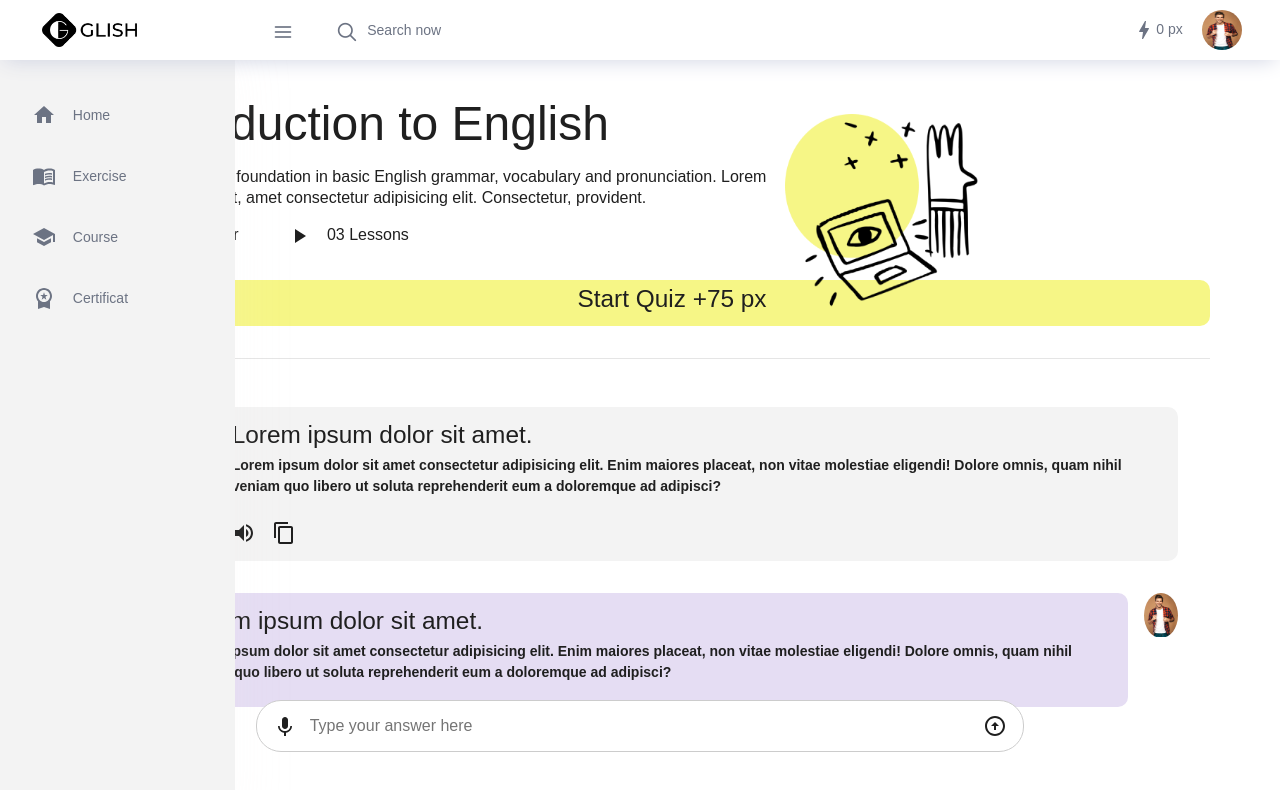
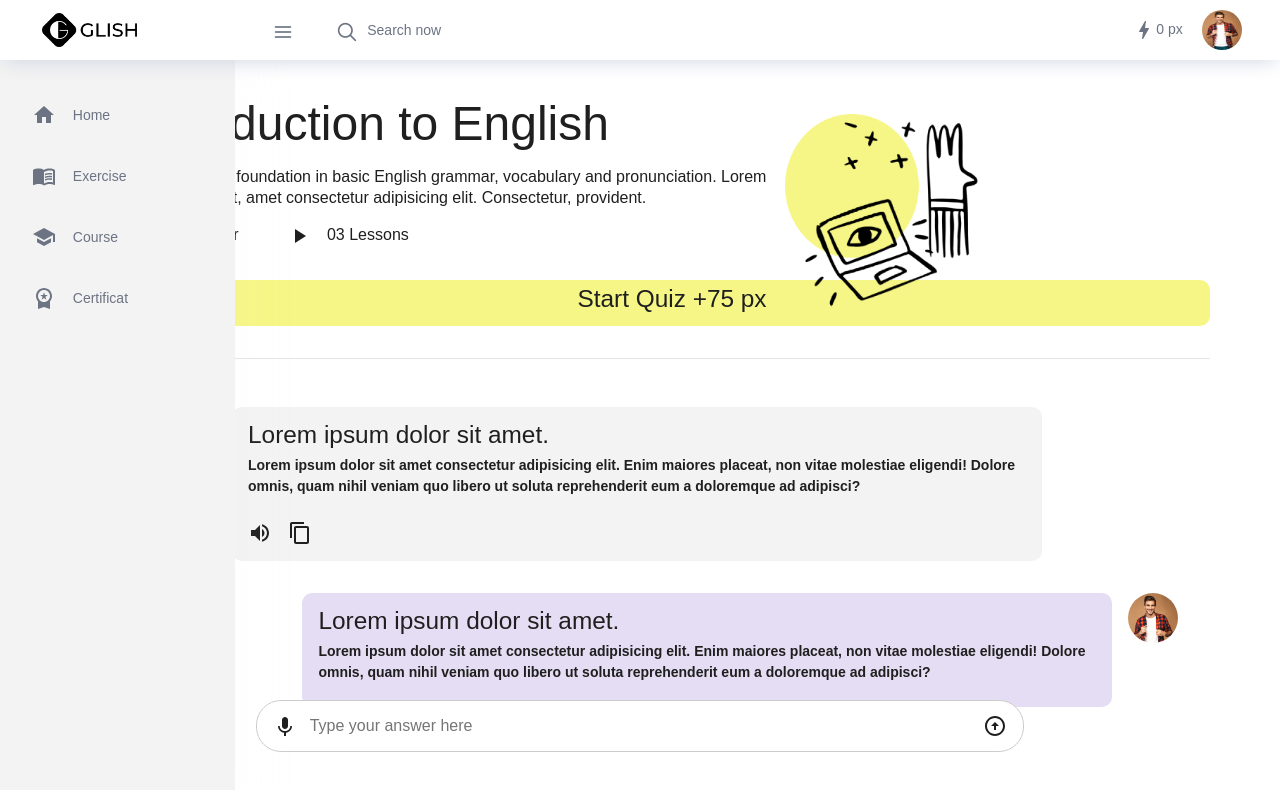
Before and after one commit to PriscaSL/finder, a React (Create React App) app in the folder front/: page /module-item in a window 1280 px wide. Shown: the top 790 px of the page. Built offline with nearby package versions, Linux system fonts and the light colour scheme.

Commit message:
fix div module

```diff
--- a/front/src/pages/Module.jsx
+++ b/front/src/pages/Module.jsx
@@ -7,6 +7,8 @@ import Sidebar from '../components/Sidebar';
 import CheckIcon from '@mui/icons-material/Check';
 import SignalCellular1BarIcon from '@mui/icons-material/SignalCellular1Bar';
 import PlayArrowIcon from '@mui/icons-material/PlayArrow';
+import checkDisabled from '../assets/Icon awesome-check-circle-2.png';
+import checkOk from "../assets/Icon awesome-check-circle-1.png";
 
 
 const Module = () => {
@@ -51,11 +53,11 @@ const Module = () => {
                                                         </div>
                                                         <div>
                                                             <h3>Lorem ipsum dolor sit amet consectetur adipisicing elit.</h3>
-                                                            <CheckIcon className='mbg-gray'/>
+                                                            <img src={checkDisabled} className='check-img' alt="check" />
                                                         </div>
                                                         <div>
                                                             <h3>Lorem ipsum dolor sit amet consectetur adipisicing elit.</h3>
-                                                            <CheckIcon className='mbg-gray'/>
+                                                            <img src={checkOk} className='check-img' alt="check" />
                                                         </div>
                                                     </div>
                                                 </div>
--- a/front/src/styles/Beginner.css
+++ b/front/src/styles/Beginner.css
@@ -178,6 +178,7 @@
     padding: 1em;
     border-radius: 10px;
     font-weight: 700;
+    width: 80%;
 }
 
 .ia-text-footer div {
@@ -190,17 +191,18 @@
 
 .person-icon {
     width: 50px;
-    height: 45px;
+    height: 50px;
     border-radius: 50%;
     overflow: hidden;
 }
 
 .person-response {
     display: flex;
-    justify-content: start;
+    justify-content: end;
     flex-direction: row-reverse;
     gap: 1em;
     align-items: start;
+    align-content: end;
     padding: 1em 2em;
 }
 
@@ -209,4 +211,10 @@
     padding: 1em;
     border-radius: 10px;
     font-weight: 700;
+    width: 80%;
 }
+
+.check-img {
+    width: 24px;
+    height: 24px;
+}
```
